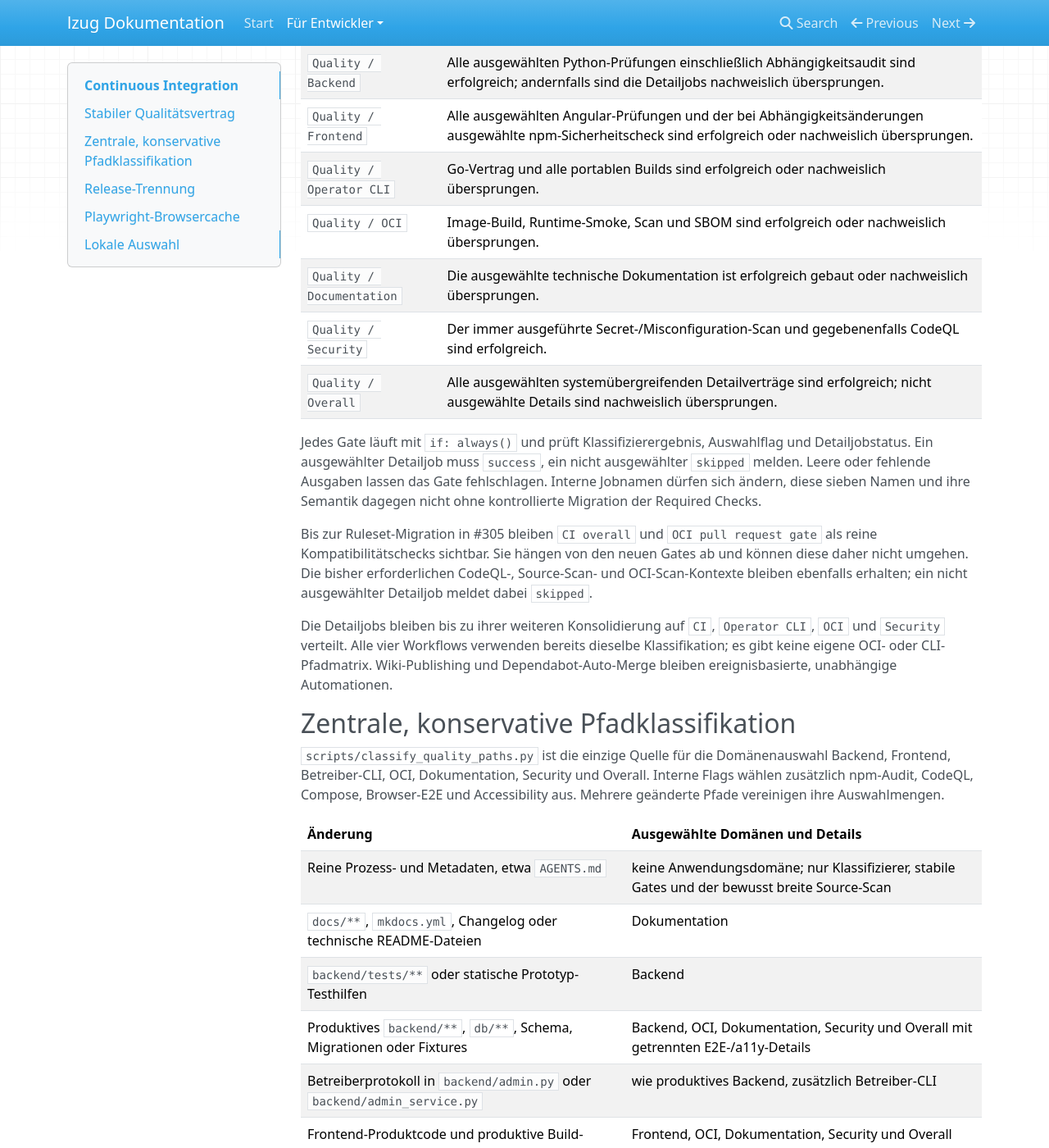
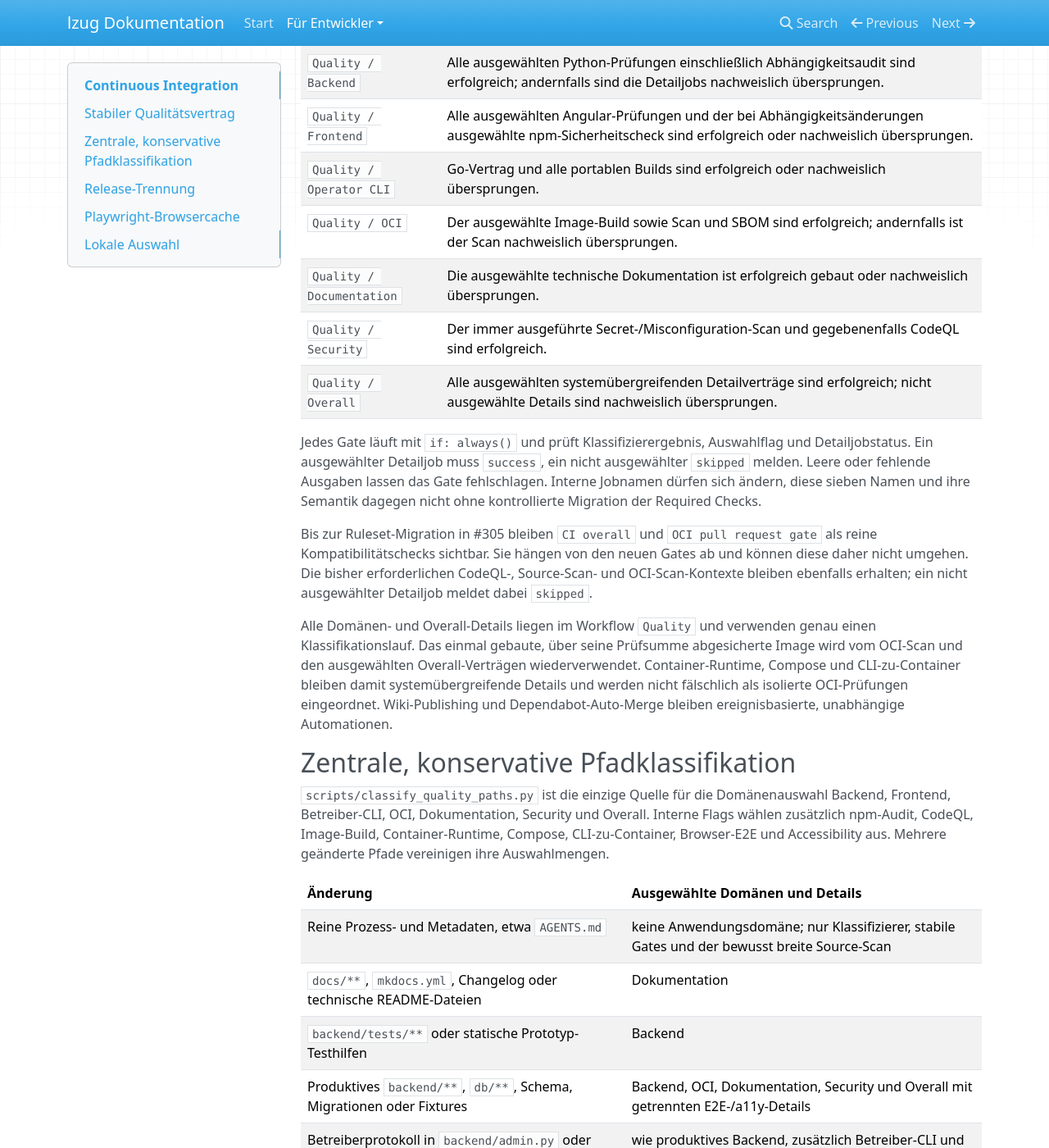
Before and after one commit to lxndrp/lzug, an MkDocs documentation site: the page built from docs/developers/continuous-integration.md, in a window 1280 px wide and 1400 px high, scrolled down 230 px. Shown: the whole window at 82% size. Built offline with MkDocs 1.6.1, drawn with Linux system fonts in a browser that asks for light colours; nearby versions of some CDN libraries; some of the changed text lies outside the part shown.

Commit message:
Consolidate domain and overall quality workflows

```diff
--- a/docs/developers/continuous-integration.md
+++ b/docs/developers/continuous-integration.md
@@ -11,7 +11,7 @@ verbindliche Schnittstelle:
 | `Quality / Backend` | Alle ausgewählten Python-Prüfungen einschließlich Abhängigkeitsaudit sind erfolgreich; andernfalls sind die Detailjobs nachweislich übersprungen. |
 | `Quality / Frontend` | Alle ausgewählten Angular-Prüfungen und der bei Abhängigkeitsänderungen ausgewählte npm-Sicherheitscheck sind erfolgreich oder nachweislich übersprungen. |
 | `Quality / Operator CLI` | Go-Vertrag und alle portablen Builds sind erfolgreich oder nachweislich übersprungen. |
-| `Quality / OCI` | Image-Build, Runtime-Smoke, Scan und SBOM sind erfolgreich oder nachweislich übersprungen. |
+| `Quality / OCI` | Der ausgewählte Image-Build sowie Scan und SBOM sind erfolgreich; andernfalls ist der Scan nachweislich übersprungen. |
 | `Quality / Documentation` | Die ausgewählte technische Dokumentation ist erfolgreich gebaut oder nachweislich übersprungen. |
 | `Quality / Security` | Der immer ausgeführte Secret-/Misconfiguration-Scan und gegebenenfalls CodeQL sind erfolgreich. |
 | `Quality / Overall` | Alle ausgewählten systemübergreifenden Detailverträge sind erfolgreich; nicht ausgewählte Details sind nachweislich übersprungen. |
@@ -28,19 +28,21 @@ von den neuen Gates ab und können diese daher nicht umgehen. Die bisher
 erforderlichen CodeQL-, Source-Scan- und OCI-Scan-Kontexte bleiben ebenfalls
 erhalten; ein nicht ausgewählter Detailjob meldet dabei `skipped`.
 
-Die Detailjobs bleiben bis zu ihrer weiteren Konsolidierung auf `CI`,
-`Operator CLI`, `OCI` und `Security` verteilt. Alle vier Workflows verwenden
-bereits dieselbe Klassifikation; es gibt keine eigene OCI- oder CLI-Pfadmatrix.
-Wiki-Publishing und Dependabot-Auto-Merge bleiben ereignisbasierte, unabhängige
-Automationen.
+Alle Domänen- und Overall-Details liegen im Workflow `Quality` und verwenden
+genau einen Klassifikationslauf. Das einmal gebaute, über seine Prüfsumme
+abgesicherte Image wird vom OCI-Scan und den ausgewählten Overall-Verträgen
+wiederverwendet. Container-Runtime, Compose und CLI-zu-Container bleiben damit
+systemübergreifende Details und werden nicht fälschlich als isolierte
+OCI-Prüfungen eingeordnet. Wiki-Publishing und Dependabot-Auto-Merge bleiben
+ereignisbasierte, unabhängige Automationen.
 
 ## Zentrale, konservative Pfadklassifikation
 
 `scripts/classify_quality_paths.py` ist die einzige Quelle für die
 Domänenauswahl Backend, Frontend, Betreiber-CLI, OCI, Dokumentation, Security
-und Overall. Interne Flags wählen zusätzlich npm-Audit, CodeQL, Compose,
-Browser-E2E und Accessibility aus. Mehrere geänderte Pfade vereinigen ihre
-Auswahlmengen.
+und Overall. Interne Flags wählen zusätzlich npm-Audit, CodeQL, Image-Build,
+Container-Runtime, Compose, CLI-zu-Container, Browser-E2E und Accessibility
+aus. Mehrere geänderte Pfade vereinigen ihre Auswahlmengen.
 
 | Änderung | Ausgewählte Domänen und Details |
 | --- | --- |
@@ -48,15 +50,15 @@ Auswahlmengen.
 | `docs/**`, `mkdocs.yml`, Changelog oder technische README-Dateien | Dokumentation |
 | `backend/tests/**` oder statische Prototyp-Testhilfen | Backend |
 | Produktives `backend/**`, `db/**`, Schema, Migrationen oder Fixtures | Backend, OCI, Dokumentation, Security und Overall mit getrennten E2E-/a11y-Details |
-| Betreiberprotokoll in `backend/admin.py` oder `backend/admin_service.py` | wie produktives Backend, zusätzlich Betreiber-CLI |
+| Betreiberprotokoll in `backend/admin.py` oder `backend/admin_service.py` | wie produktives Backend, zusätzlich Betreiber-CLI und CLI-zu-Container |
 | Frontend-Produktcode und produktive Build-Konfiguration | Frontend, OCI, Dokumentation, Security und Overall mit getrennten E2E-/a11y-Details |
 | Reine Frontend-Unit-Tests und zugehörige Unit-/Lint-Konfiguration | Frontend |
 | Playwright-Tests, Playwright-Konfiguration oder E2E-Server | Overall mit getrennten E2E-/a11y-Details |
 | `uv.lock` | Backend, OCI, Dokumentation, Security und Overall |
 | `frontend/package.json` oder `frontend/package-lock.json` | Frontend einschließlich npm-Audit, OCI, Dokumentation, Security und Overall |
 | Reiner Go-Code oder `go.mod` | Betreiber-CLI; keine Browser- oder OCI-Prüfung |
-| Dockerfile, Docker-Kontext oder Container-Smoke | OCI und Overall |
-| Compose-Konfiguration und deren Laufzeitvertrag | Overall mit Compose-Detail |
+| Dockerfile, Docker-Kontext oder Container-Smoke | OCI und Overall mit Container- und CLI-zu-Container-Vertrag |
+| Compose-Konfiguration und deren Laufzeitvertrag | Overall mit Image-, Compose- und CLI-zu-Container-Detail |
 | Security-Gate-Logik | Security mit CodeQL |
 | CI, Toolchain, gemeinsame Qualitätsskripte, leere oder unbekannte Grenzen | fail-closed alle Domänen und Details |
 
@@ -93,16 +95,21 @@ kürzerer Laufzeit und stabilen E2E-/Accessibility-Ergebnissen bestehen.
 
 Der Klassifizierer entscheidet die gehostete Auswahl. Lokal entsprechen ihm
 die Teilaufgaben `task quality:backend`, `task quality:frontend`,
-`task quality:operator`, `task docs`, `task quality:compose`,
-`task quality:e2e` und `task quality:a11y`. Der produktive npm-Audit liegt in
-`task quality:security` und ergänzt Frontend-Abhängigkeitsänderungen. OCI-Build,
-Image-Scan, Container-Runtime-Smoke, CodeQL und der gehostete Source-Scan
-bleiben artefakt- beziehungsweise GitHub-gebunden; lokal decken die betroffenen
-Backend-/Frontend-Tasks und fokussierten Vertragstests die Änderung ab.
+`task quality:operator`, `task quality:oci`, `task docs` und
+`task quality:overall`. Overall bündelt lokal denselben Container-, Compose-,
+CLI-zu-Container-, E2E- und Accessibility-Vertrag wie CI; die beiden
+Browserprüfungen bleiben eigene Untertasks und laufen lokal nacheinander, damit
+sie nicht um den gemeinsamen Angular-Worktree-Cache konkurrieren. In CI bleiben
+sie getrennte Detailjobs. Der produktive npm-Audit liegt in
+`task quality:security`. Image- und Quellcode-Scans sowie CodeQL bleiben wegen
+ihrer Trivy-/GitHub-Bindung gehostete Ergänzungen; der lokale OCI-Task baut
+dagegen dasselbe Dockerfile als `lzug:0.1.0-quality`, dessen Image die
+Overall-Verträge verwenden.
 
 Für eng begrenzte Änderungen werden nur die betroffenen Teilaufgaben gewählt.
-Produktive Web-Grenzen ergänzen E2E und a11y getrennt, Compose-Grenzen
-`quality:compose`. Bei CI-, Toolchain-, Security-, gemeinsamen oder unklaren
-Änderungen bleibt `task quality` der lokale Vollauf. Vor Browserprüfungen ist
-`task doctor` auszuführen. Die allgemeine lokale Auswahlmatrix steht ergänzend
-in [ADR-0009](decisions/0009-toolchain-und-entwicklungs-tasks.md).
+Produktive Web-Grenzen ergänzen E2E und a11y getrennt, Compose-Grenzen den
+Compose- und CLI-zu-Container-Untertask. Bei CI-, Toolchain-, Security-,
+gemeinsamen oder unklaren Änderungen bleibt `task quality` der lokale Vollauf.
+Vor Browserprüfungen ist `task doctor` auszuführen. Die allgemeine lokale
+Auswahlmatrix steht ergänzend in
+[ADR-0009](decisions/0009-toolchain-und-entwicklungs-tasks.md).
```
Also changed, not shown: Taskfile.yml (+46 -6 lines), docs/developers/architecture/oci-runtime.md (+4 -2 lines), docs/developers/architecture/operator-auth-cli.md (+1 -0 lines), docs/developers/architecture/security-baseline.md (+16 -16 lines), docs/developers/decisions/0009-toolchain-und-entwicklungs-tasks.md (+15 -10 lines), 13 other files.
